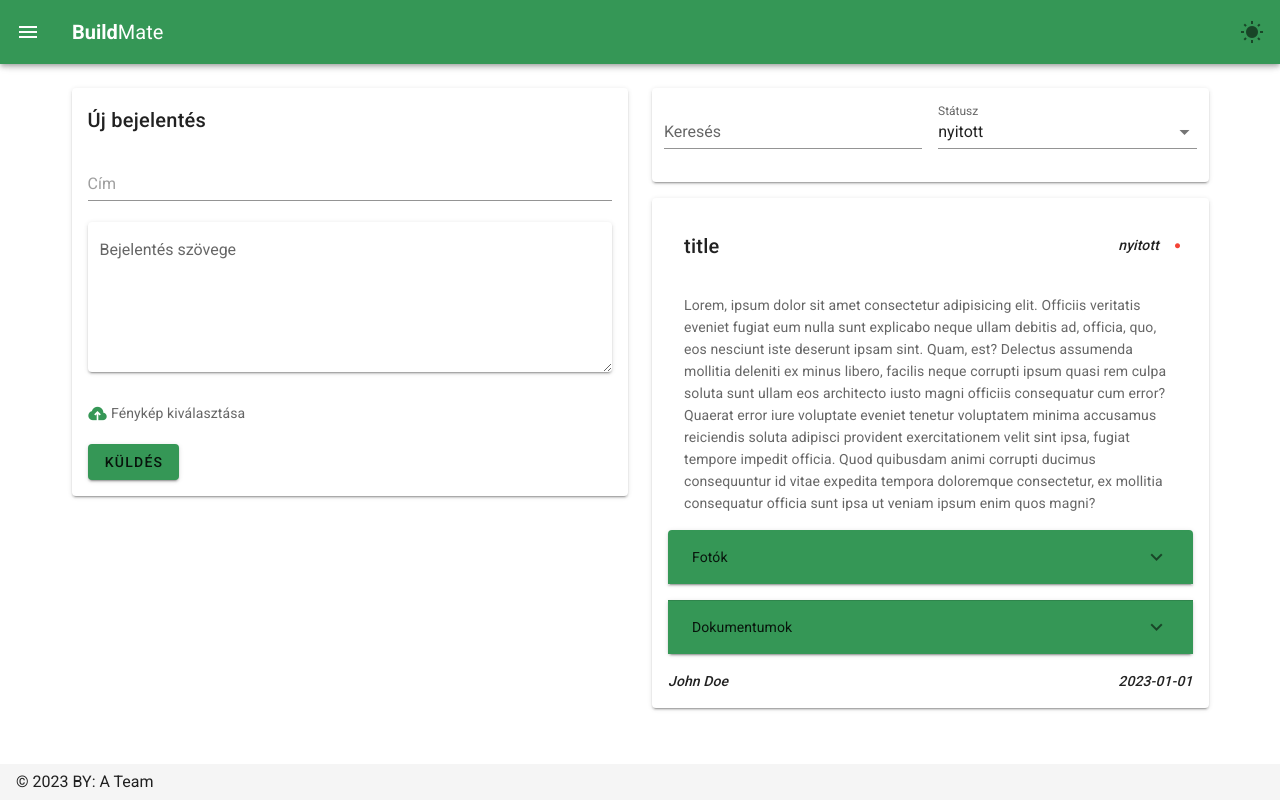
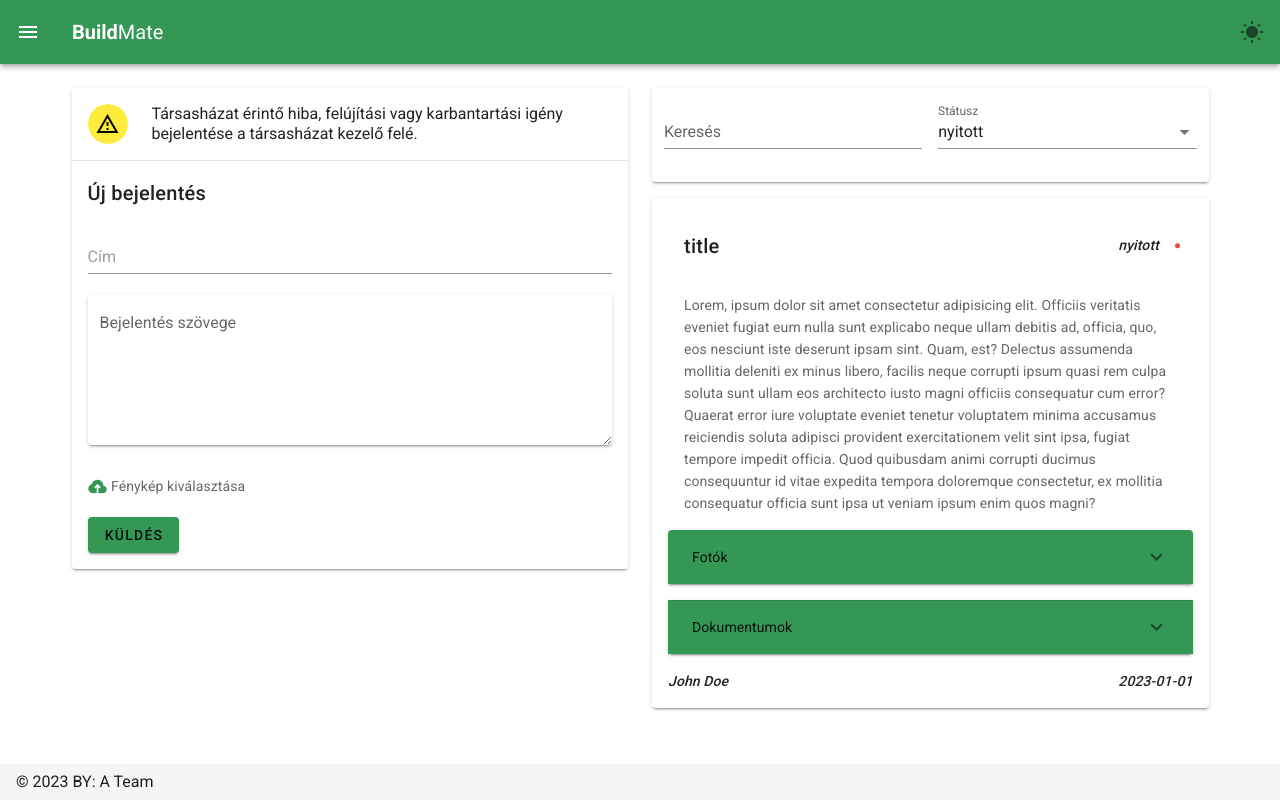
Before and after one commit to MJani-code/buildmate_fe, a Nuxt app: page /admin/statements in a window 1280 px wide. Built offline with nearby package versions, Linux system fonts and the light colour scheme.

Commit message:
change/statements.vue a warning text field is added into

```diff
--- a/pages/admin/statements.vue
+++ b/pages/admin/statements.vue
@@ -9,6 +9,14 @@
                 <!-- Új bejelentés -->
                 <template>
                     <v-card class="sticky-top">
+                        <v-banner two-line>
+                            <v-avatar slot="icon" color="yellow" size="40">
+                                <v-icon icon="mdi-alert-outline" color="black">
+                                    mdi-alert-outline
+                                </v-icon>
+                            </v-avatar>
+                            Társasházat érintő hiba, felújítási vagy karbantartási igény bejelentése a társasházat kezelő felé.
+                        </v-banner>
                         <v-card-title>Új bejelentés</v-card-title>
                         <v-card-text>
                             <div>
```
